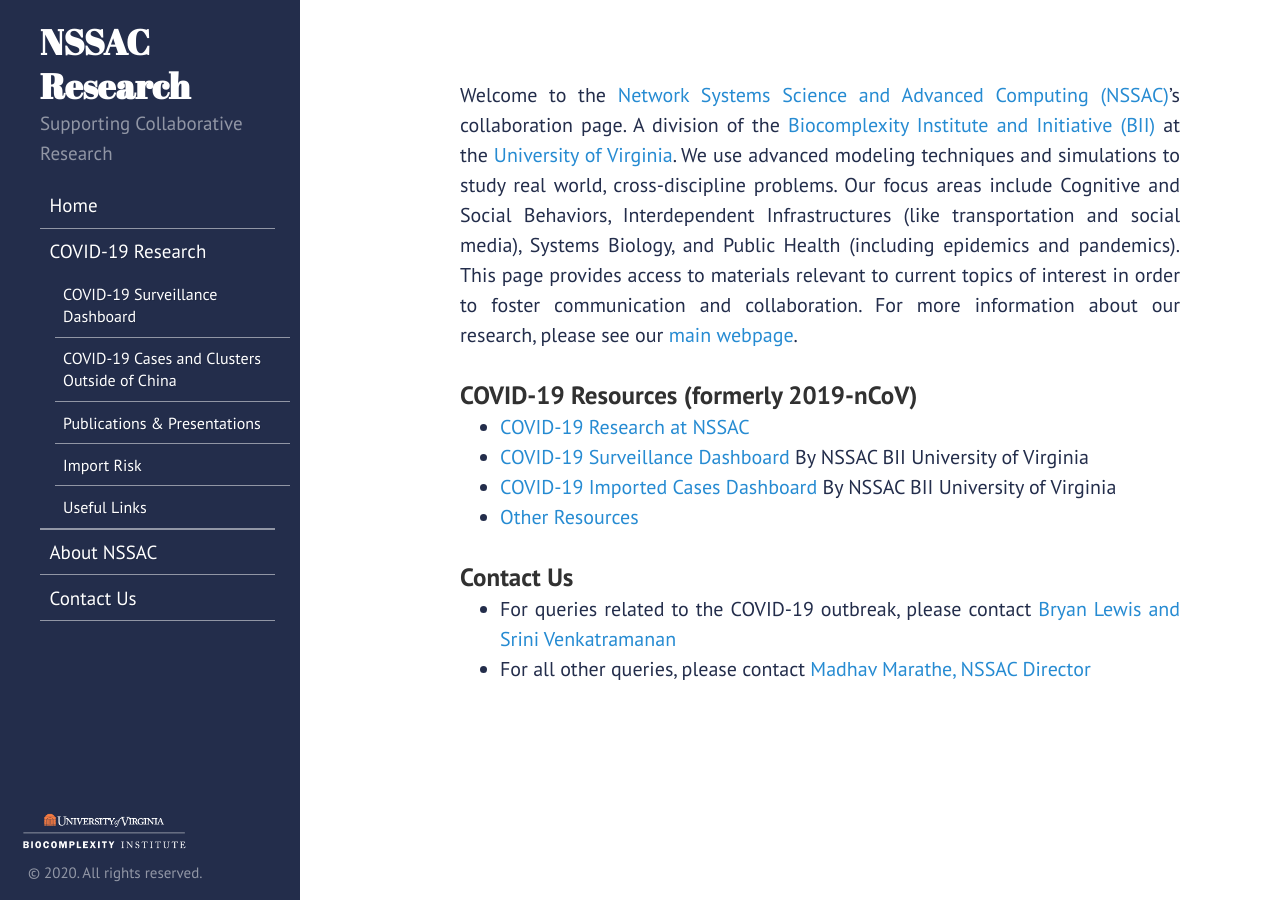
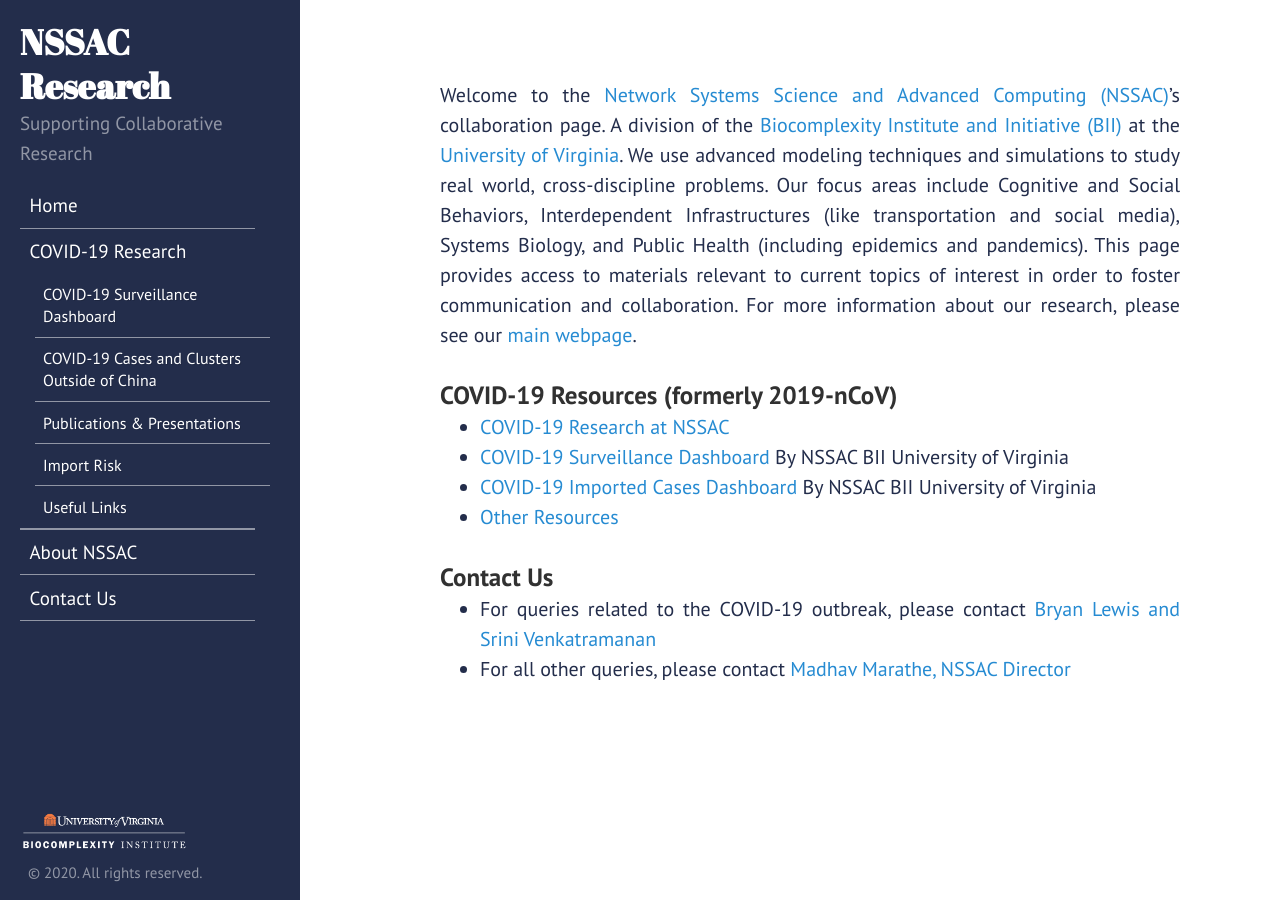
Before and after one commit to mehta-gaurav/mehta-gaurav.github.io, a Jekyll site: the page built from index.md, in a window 1280 px wide. Built offline with Jekyll 4.4.1, drawn with Linux system fonts in a browser that asks for light colours.

Commit message:
Update poole.css

```diff
--- a/public/css/poole.css
+++ b/public/css/poole.css
@@ -287,7 +287,7 @@
 
 .container {
   max-width: 38rem;
-  padding-left:  1rem;
+  //padding-left:  1rem;
   padding-right: 1rem;
   margin-left:  auto;
   margin-right: auto;
```
